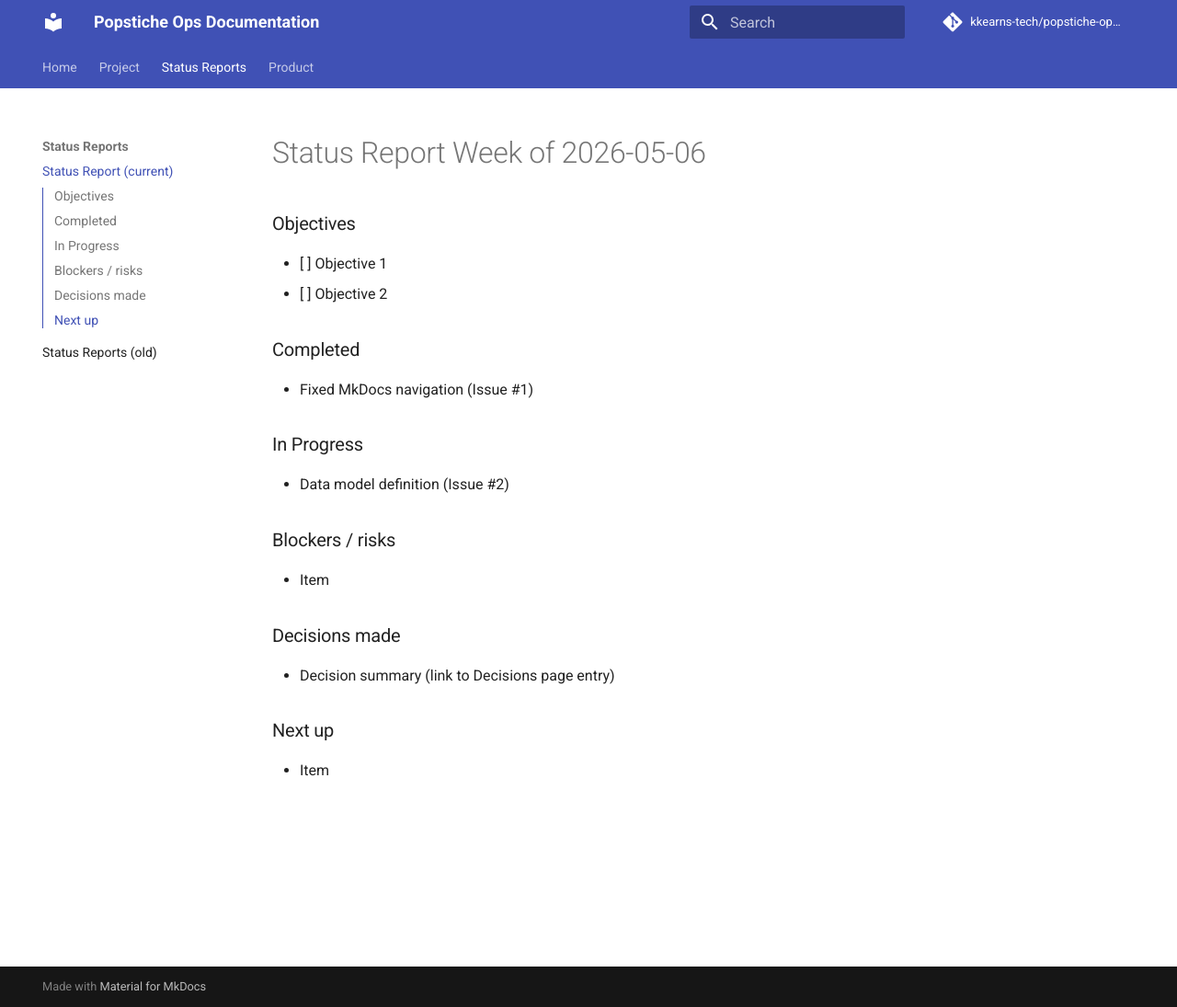
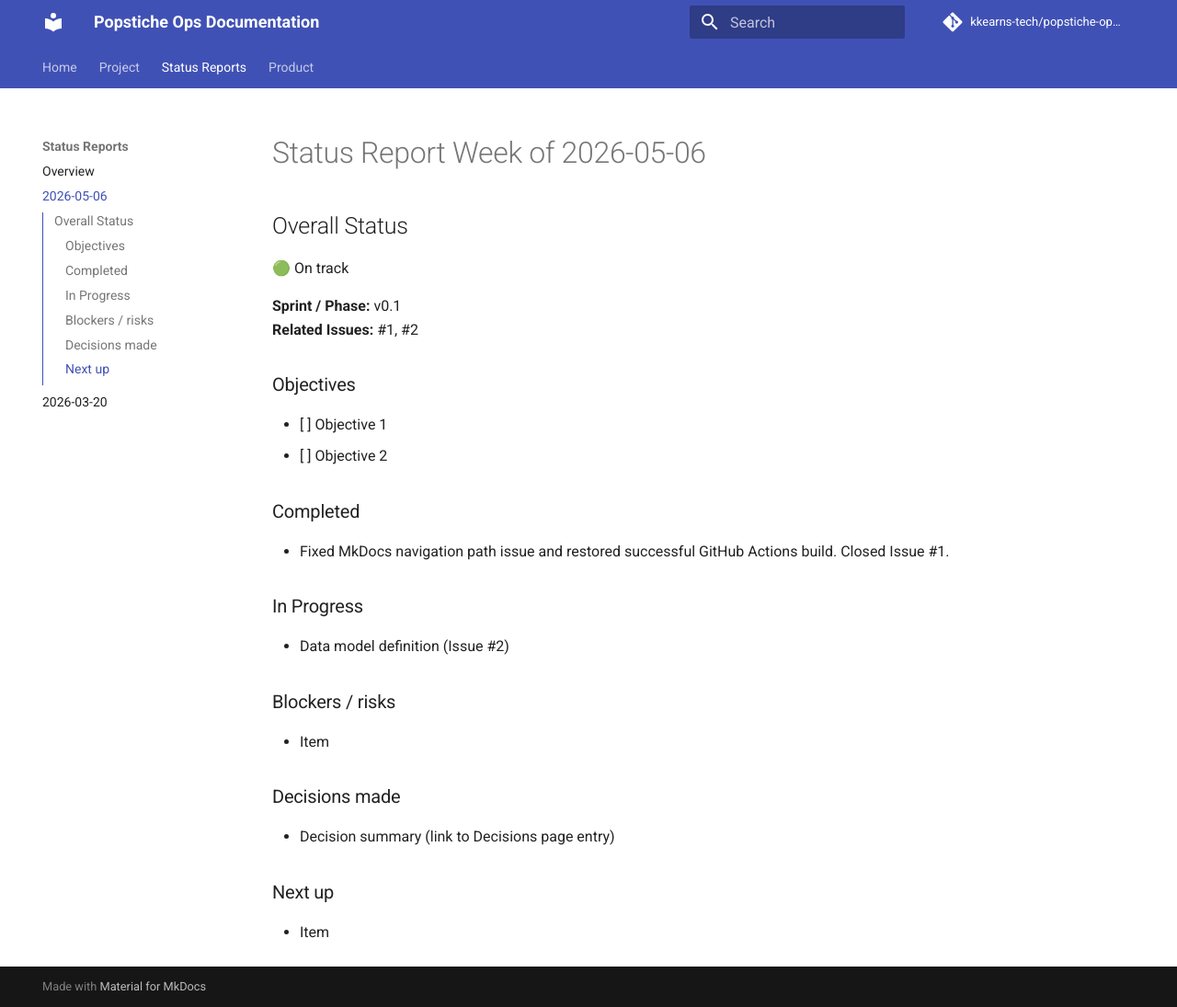
Before and after one commit to kkearns-tech/docs-portfolio, an MkDocs documentation site: the page built from docs/project/status-reports/2026-05-06.md, in a window 1280 px wide and 1095 px high. Shown: the whole window at 92% size. Built offline with MkDocs 1.6.1 and Material for MkDocs 9.7.7, drawn with Linux system fonts in a browser that asks for light colours; comment, search, counter and statistics services are not loaded.

Commit message:
docs: add status reports index and navigation

```diff
--- a/docs/project/status-reports/2026-05-06.md
+++ b/docs/project/status-reports/2026-05-06.md
@@ -1,11 +1,17 @@
 # Status Report Week of 2026-05-06
+
+## Overall Status
+🟢 On track
+
+**Sprint / Phase:** v0.1
+**Related Issues:** #1, #2
 
 ### Objectives
 - [ ] Objective 1
 - [ ] Objective 2
 
 ### Completed
-- Fixed MkDocs navigation (Issue #1)
+- Fixed MkDocs navigation path issue and restored successful GitHub Actions build. Closed Issue #1.
 
 ### In Progress
 - Data model definition (Issue #2)
--- a/mkdocs.yml
+++ b/mkdocs.yml
@@ -36,8 +36,9 @@ nav:
     - Decisions: project/decisions.md
     - Changelog: project/changelog.md
   - Status Reports:
-    - Status Report (current): project/status-reports/2026-05-06.md
-    - Status Reports (old): project/status-reports/2026-03-20.md
+    - Overview: project/status-reports/index.md
+    - 2026-05-06: project/status-reports/2026-05-06.md
+    - 2026-03-20: project/status-reports/2026-03-20.md
   - Product:
     - Overview: product/overview.md
     - Personas & Roles: product/personas-and-roles.md
```
Also changed, not shown: docs/project/status-reports/index.md (added, +17 -0 lines), docs/project/status-reports/template.md (+8 -0 lines).
